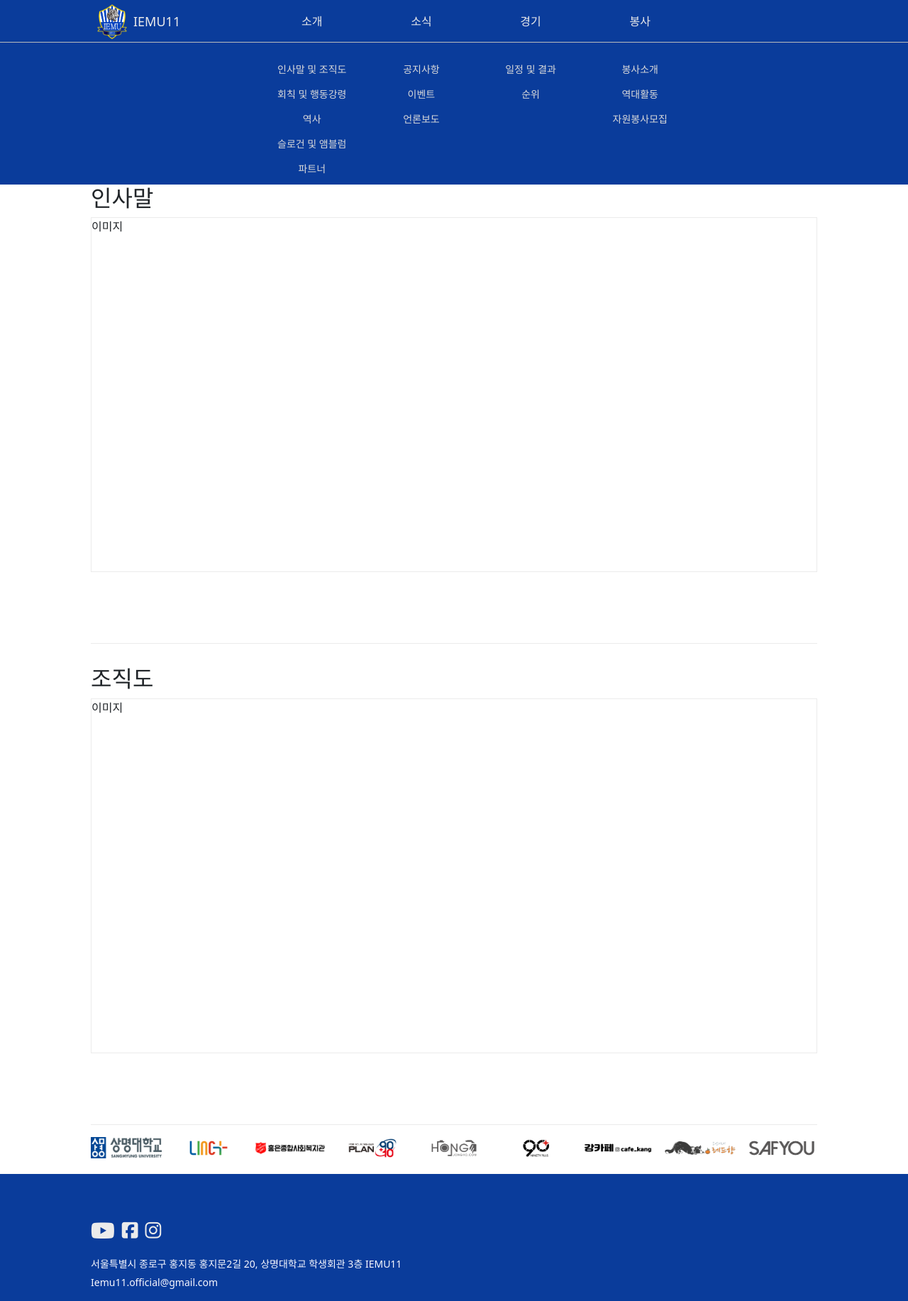
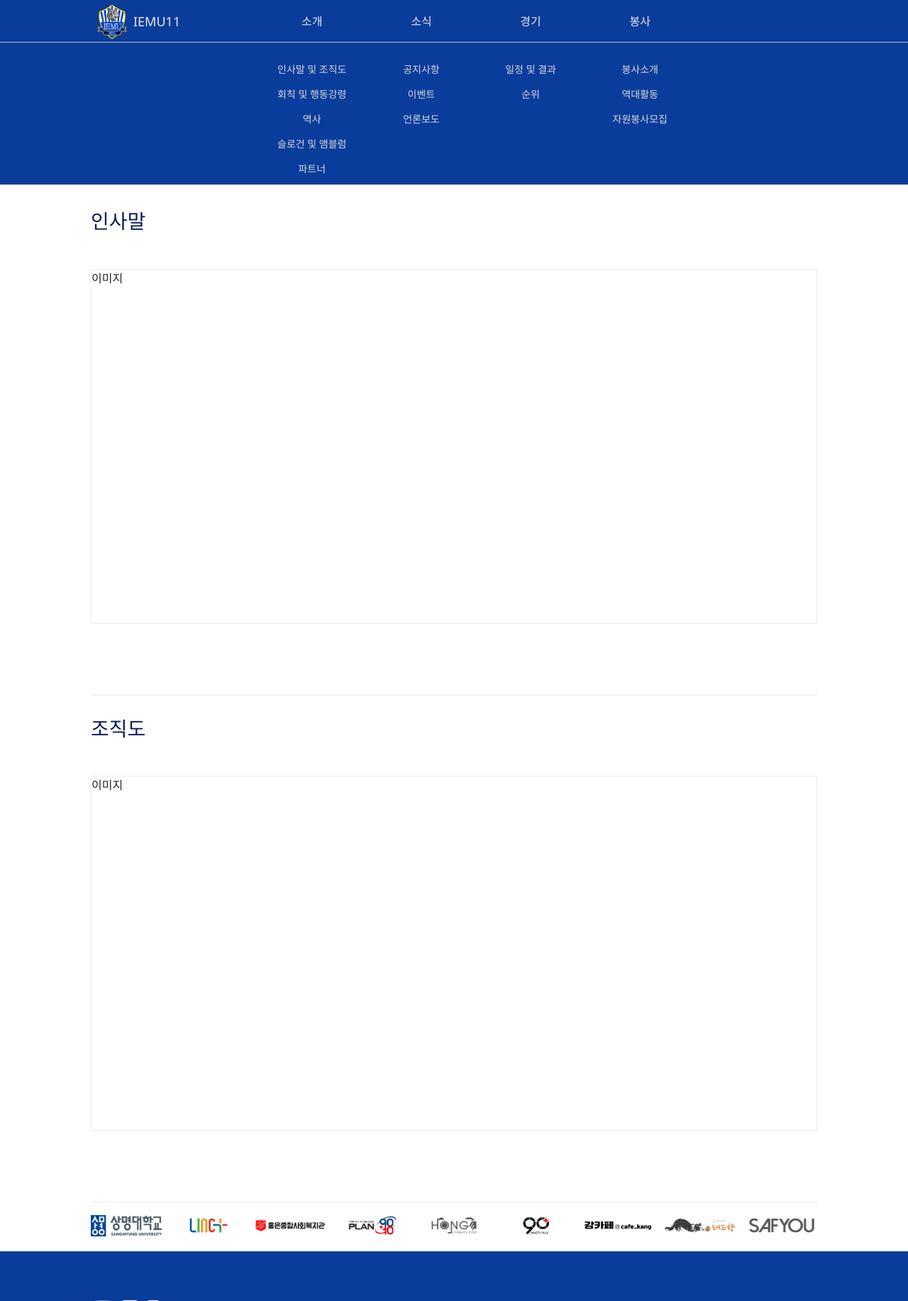
Before and after one commit to igoo-Y/iemu11_website, a Rails app: page /intro/intro in a window 1280 px wide. Shown: the top 1833 px of the page at 71% size. Run offline with Rails 7, Linux system fonts and the light colour scheme; style sheets or scripts are compiled from the project's sources; some libraries are stand-ins or nearby versions.

Commit message:
5/12 css 수정

```diff
--- a/app/assets/stylesheets/boards.scss
+++ b/app/assets/stylesheets/boards.scss
@@ -8,6 +8,7 @@
   width: 100%;
   table-layout: fixed;
   margin-bottom: 30px;
+  margin-top: 50px;
   border-top: 3px solid #2f3133;
 }
 
--- a/app/assets/stylesheets/intro.scss
+++ b/app/assets/stylesheets/intro.scss
@@ -4,7 +4,7 @@
 
 .menu-bar {
   width: 100%;
-  height: 200px;
+  height: 235px;
   border-bottom: 2px solid #1049bb;
   margin-bottom: 60px;
   padding-top: 40px;
@@ -14,7 +14,7 @@
 
 .menu {
   width: 1024px;
-  margin-top: 60px;
+  margin-top: 80px;
   margin-left: auto;
   margin-right: auto;
 }
@@ -28,9 +28,13 @@
   color: #091e58;
 }
 
+h3 {
+  color: #091e58;
+}
+
 .menu-title {
   margin-top: 0;
-  margin-bottom: 20px;
+  margin-bottom: 30px;
 }
 
 .menu-list {
@@ -52,6 +56,7 @@
   border: 1px solid #ebebeb;
   height: 500px;
   margin-bottom: 100px;
+  margin-top: 50px;
 }
 
 /* history */
--- a/app/assets/stylesheets/matches.scss
+++ b/app/assets/stylesheets/matches.scss
@@ -10,6 +10,7 @@
   justify-content: center;
   align-items: center;
   font-size: 16px;
+  margin-top: 50px;
 }
 
 .m-logo {
@@ -59,6 +60,7 @@
   font-weight: bold;
   font-size: 28px;
   letter-spacing: 4px;
+  margin: 0;
 }
 
 .m-s-04 {
--- a/app/views/intro/intro.html.erb
+++ b/app/views/intro/intro.html.erb
@@ -2,7 +2,7 @@
 
 <div class="main-container">
   <div class="intro">
-    <h2>인사말</h2>
+    <h3>인사말</h3>
     <div class="intro-img">
       이미지
     </div>
@@ -11,7 +11,7 @@
   <div class="mid-line"></div>
 
   <div class="intro">
-    <h2>조직도</h2>
+    <h3>조직도</h3>
     <div class="intro-img">
       이미지
     </div>
--- a/app/views/matches/index.html.erb
+++ b/app/views/matches/index.html.erb
@@ -2,7 +2,7 @@
 
 <div class="main-container">
 
-  <h2>일정 및 결과</h2>
+  <h4>일정 및 결과</h4>
 
     <% @matches.order("created_at DESC").each do |match| %>
       <div class="m-s-box">
```
